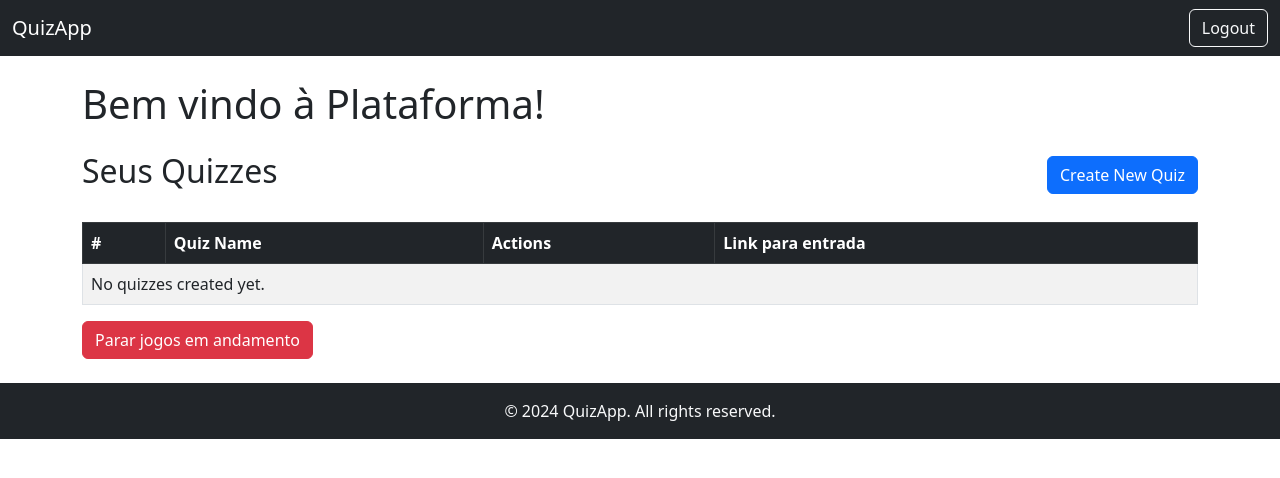
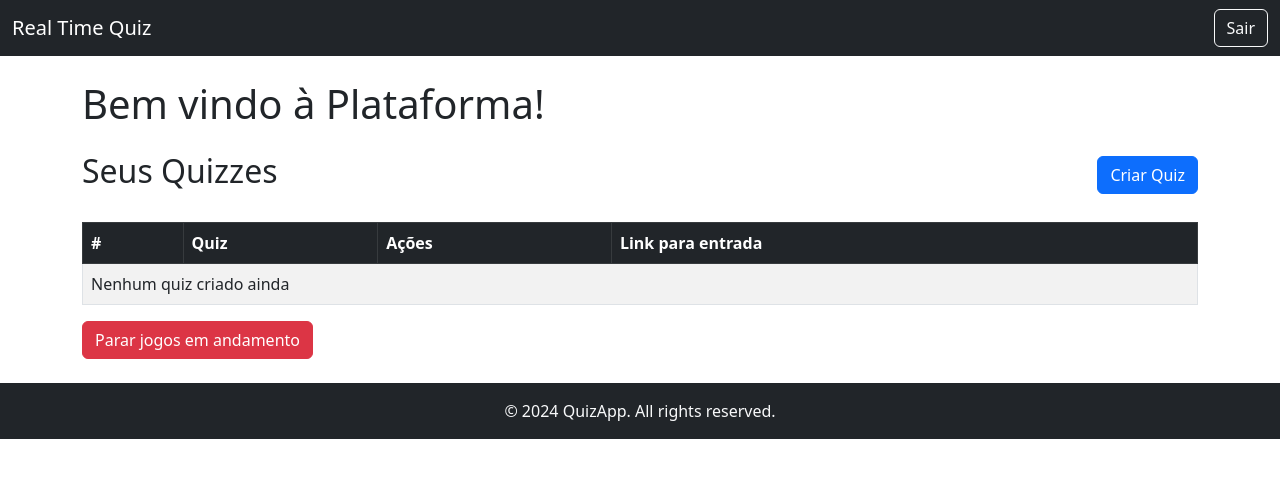
Before and after one commit to vickdurazzo/Real-Time-Quiz-System, a Flask app: page / in a window 1280 px wide. Shown: the top 478 px of the page. Run offline with Flask 3, Linux system fonts and the light colour scheme; the visitor is signed in with stand-in values (Sample User, id 1).

Commit message:
ajuste tutorial para rodar

```diff
--- a/app/routes/home.py
+++ b/app/routes/home.py
@@ -24,7 +24,7 @@ def home():
     - Em caso de erro, uma resposta JSON com a mensagem de erro será retornada com status 500.
     """
     try:
-        print("acessando rota")
+
         # Verifica se o usuário está logado
         if 'user_id' not in session:
             return redirect(url_for('auth.login'))  # Redireciona para a página de login
--- a/app/templates/home.html
+++ b/app/templates/home.html
@@ -12,8 +12,8 @@
 <body>
     <nav class="navbar navbar-expand-lg navbar-dark bg-dark">
         <div class="container-fluid">
-            <a class="navbar-brand" href="#">QuizApp</a>
-            <button class="btn btn-outline-light ms-auto" id="logoutButton">Logout</button>
+            <a class="navbar-brand" href="#">Real Time Quiz</a>
+            <button class="btn btn-outline-light ms-auto" id="logoutButton">Sair</button>
         </div>
     </nav>
 
@@ -23,7 +23,7 @@
         <div class="d-flex justify-content-between align-items-center mb-4">
             <h2>Seus Quizzes</h2>
             <div>
-                <button class="btn btn-primary" id="createQuizButton">Create New Quiz</button>
+                <button class="btn btn-primary" id="createQuizButton">Criar Quiz</button>
             </div>
 
         </div>
@@ -33,8 +33,8 @@
                 <thead class="table-dark">
                     <tr>
                         <th>#</th>
-                        <th>Quiz Name</th>
-                        <th>Actions</th>
+                        <th>Quiz</th>
+                        <th>Ações</th>
                         <th>Link para entrada</th>
                     </tr>
                 </thead>
@@ -55,7 +55,7 @@
                         {% endfor %}
                     {% else %}
                     <tr>
-                        <td colspan="4">No quizzes created yet.</td>
+                        <td colspan="4">Nenhum quiz criado ainda</td>
                     </tr>
                     {% endif %}
                 </tbody>
--- a/app/templates/login.html
+++ b/app/templates/login.html
@@ -8,7 +8,7 @@
 </head>
 <body>
     <div class="container mt-5">
-        <h2>Login</h2>
+        <h2>Acesso</h2>
         <form id="login-form">
             <div class="form-group">
                 <label for="username">Apelido</label>
@@ -18,9 +18,9 @@
                 <label for="password">Senha</label>
                 <input type="password" class="form-control" id="password" name="password" required>
             </div>
-            <button type="submit" class="btn btn-primary">Login</button>
+            <button type="submit" class="btn btn-primary">Entrar</button>
         </form>
-        <p class="mt-3">Don't have an account? <a href="/register">Register here</a>.</p>
+        <p class="mt-3">Don't have an account? <a href="/register">Cadastre-se</a>.</p>
     </div>
     <script>
         const loginUrl = "/login";
```
Also changed, not shown: app/templates/register.html (+4 -4 lines), README.md.
